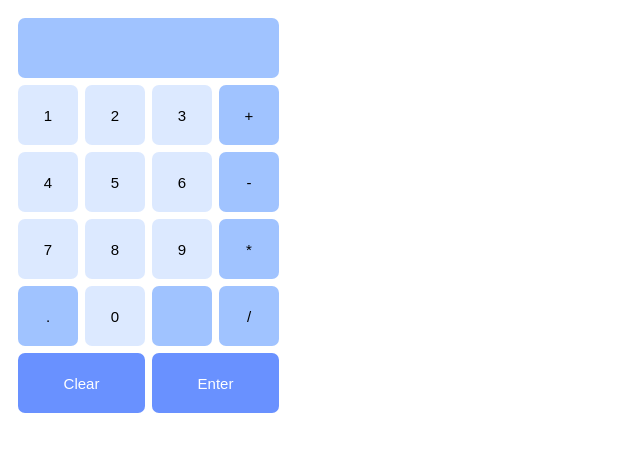
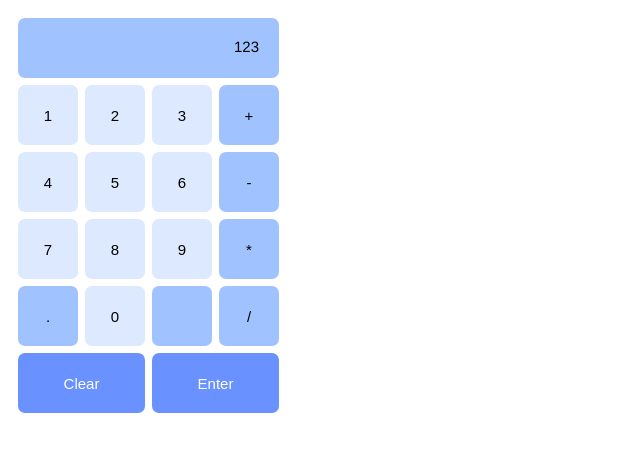
Before and after one commit to breng1/calculator, a plain HTML site: page index.html in a window 1280 px wide. Shown: the full height of the page, 0-640 px from the left. Drawn offline with Linux system fonts and the light colour scheme.

Commit message:
Edit display style in style.css

```diff
--- a/index.html
+++ b/index.html
@@ -10,7 +10,7 @@
 
     <body>
         <div class="button-container">
-            <div class="display medium"></div>
+            <div class="display medium">123</div>
             <button class="light">1</button>
             <button class="light">2</button>
             <button class="light">3</button>
--- a/style.css
+++ b/style.css
@@ -4,6 +4,10 @@
     --light-color2: rgb(220, 233, 255);
     --medium-color: rgb(160, 195, 255);
     --dark-color: rgb(105, 145, 255);
+}
+
+body {
+    font-family: Helvetica, sans-serif;
 }
 
 .button-container {
@@ -21,9 +25,10 @@
 }
 
 .display {
-    padding: 10px;
+    padding: 20px;
     grid-column-start: 1;
     grid-column-end: 5;
+    text-align: end;
 }
 
 .clear {
```
